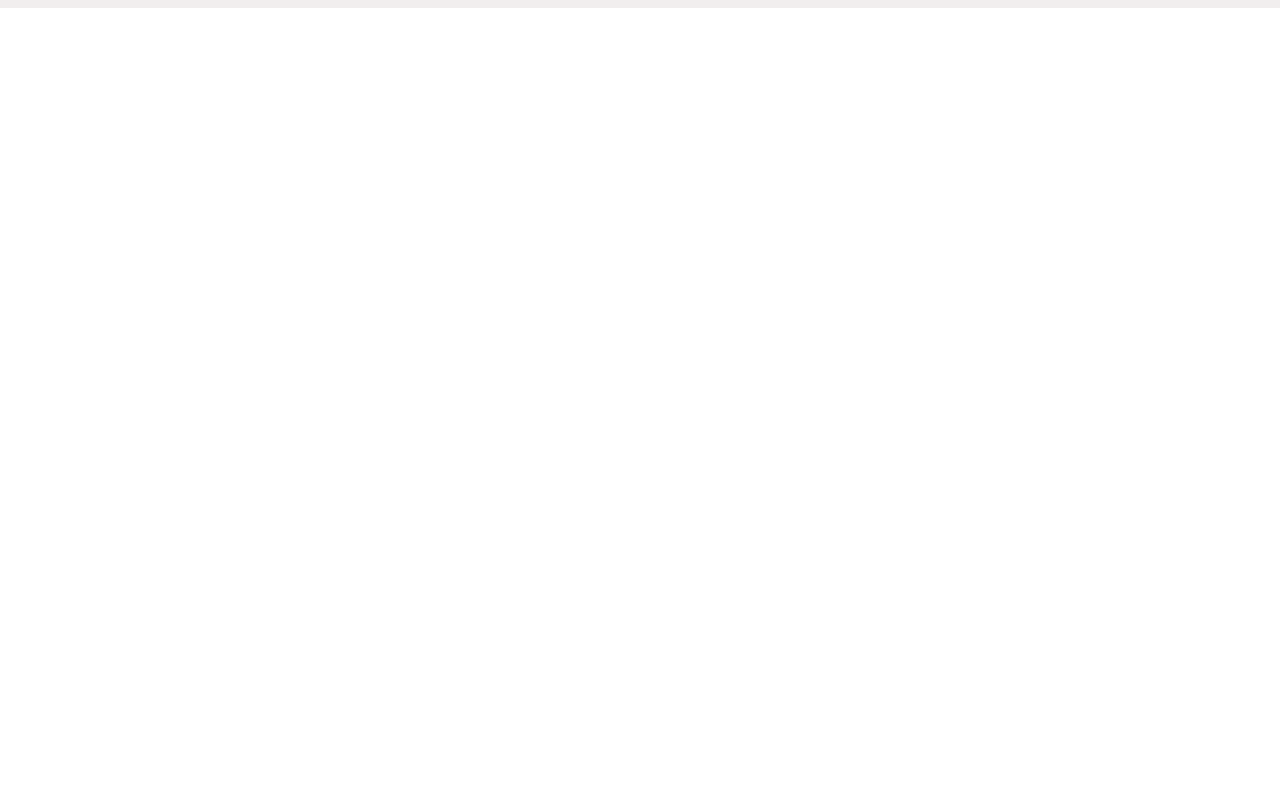
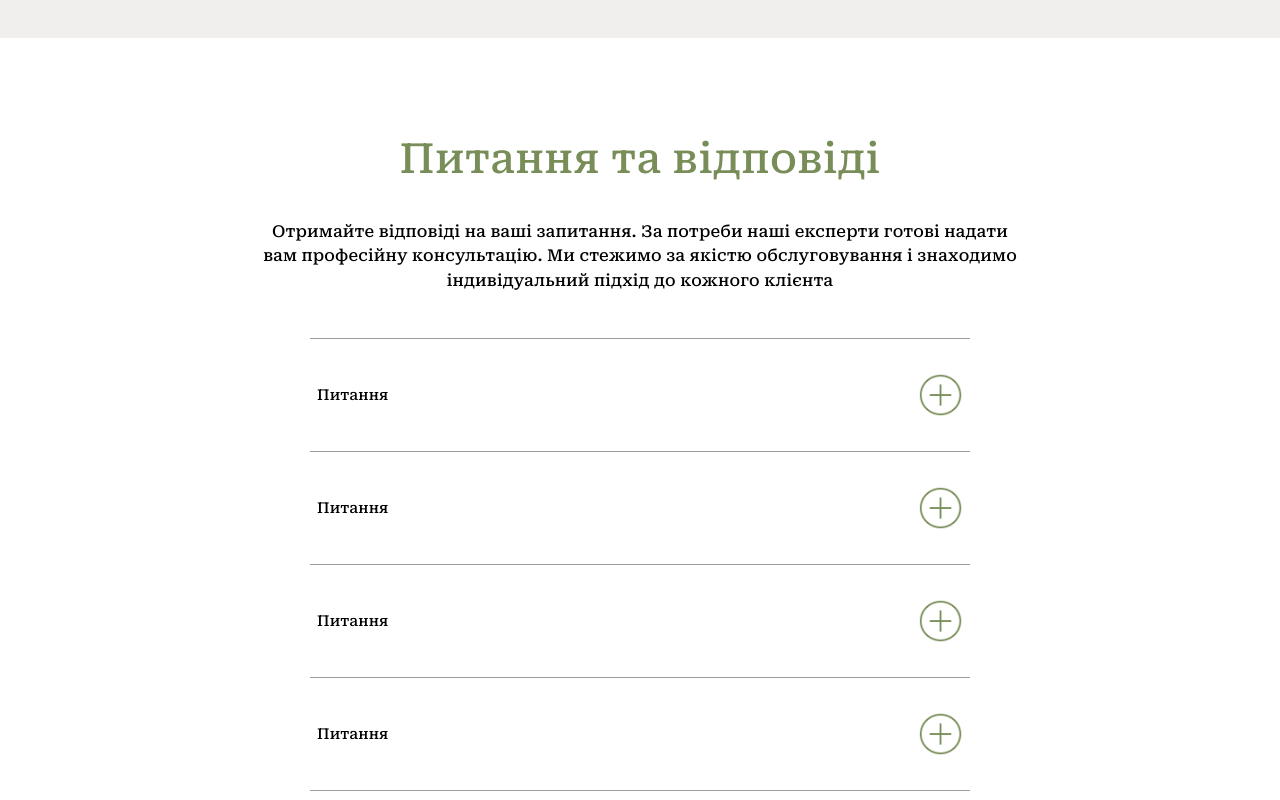
Before and after one commit to BPJam/top-real-estate-site, a React (Create React App) app in the folder client/: page / in a window 1280 px wide. Shown: the part 5400-6200 px from the top of the page. Before the commit the page ends 5408 px from the top, so only its background shows below. Built offline with nearby package versions, Linux system fonts and the light colour scheme.

Commit message:
Fix some bugs and Add FAQ setcion

```diff
--- a/client/src/components/header/headerStyle.js
+++ b/client/src/components/header/headerStyle.js
@@ -48,7 +48,8 @@ const headerStyle = {
 
                         '& > div > span': {
                             fontWeight: 500,
-                            color: 'whitesmoke'
+                            color: 'whitesmoke',
+                            cursor: 'pointer'
                         }
                     }
                 }
@@ -64,21 +65,25 @@ const headerStyle = {
 
                     '&:first-of-type': {
                         display: 'flex',
-                        flexDirection: 'column'
+                        flexDirection: 'column',
+                        cursor: 'pointer'
                     },
 
                     '& > div > div > span': {
                         fontWeight: 500,
-                        color: 'whitesmoke'
+                        color: 'whitesmoke',
+                        cursor: 'pointer'
                     },
 
                     '& > a > div > span': {
                         fontWeight: 500,
-                        color: 'whitesmoke'
+                        color: 'whitesmoke',
+                        cursor: 'pointer'
                     },
 
                     '& > div > svg': {
-                        color: 'whitesmoke'
+                        color: 'whitesmoke',
+                        cursor: 'pointer'
                     }
                 }
             }
--- a/client/src/components/main/Main.jsx
+++ b/client/src/components/main/Main.jsx
@@ -5,6 +5,7 @@ import MainCompanyInfo from './mainCompanyInfo/MainCompanyInfo';
 import MainProducts from './mainProducts/MainProducts';
 import MainObjects from './mainObjects/MainObjects';
 import MainDirector from './mainDirector/MainDirector';
+import MainFAQ from './mainFAQ/MainFAQ';
 
 function Main({ load, isLoaded }) {
     return (
@@ -17,6 +18,7 @@ function Main({ load, isLoaded }) {
             </Box>
             <MainObjects load={load} />
             <MainDirector load={load} />
+            <MainFAQ load={load} />
         </Box>
     );
 }
--- a/client/src/components/main/mainDirector/MainDirector.jsx
+++ b/client/src/components/main/mainDirector/MainDirector.jsx
@@ -3,14 +3,14 @@ import { Box, Typography } from '@mui/material';
 
 function MainDirector() {
     return (
-        <Box component={'section'} sx={{ width: '100%', height: 'calc(100vh + 6em)', padding: '6rem', backgroundColor: '#F1EEEE' }}>
+        <Box component={'section'} sx={{ width: '100%', height: 'calc(100vh + 8em)', padding: '6rem', backgroundColor: '#F1EEEE' }}>
             <Box component={'section'} sx={{ width: '100%', height: '100%', display: 'flex', flexDirection: 'row', backgroundColor: 'white' }}>
                 <Box component={'section'} sx={{ display: 'flex', flexDirection: 'column', alignItems: 'start', width: '50%', padding: '7rem 6rem'}}>
-                    <Typography component={'h1'} sx={{ textAlign: 'rigth', fontSize: '2rem', fontWeight: 600, color: '#788d58'  }}>
+                    <Typography component={'h1'} sx={{ textAlign: 'rigth', fontSize: '1.8rem', fontWeight: 600  }}>
                         Софійчук Вікторія Константинівна
                     </Typography>
 
-                    <Typography component={'p'} sx={{ fontSize: '0.9rem', textAlign: 'rigth', fontWeight: 600 , flexGrow: 1 }}>
+                    <Typography component={'p'} sx={{ fontSize: '0.9rem', textAlign: 'rigth', fontWeight: 600 , flexGrow: 1, color: '#788d58' }}>
                         Генеральний Директор
                     </Typography>
 
--- /dev/null
+++ b/client/src/components/main/mainFAQ/MainFAQ.jsx
@@ -0,0 +1,92 @@
+import React, { useState } from 'react';
+import { Box, Collapse, List, ListItem, ListItemText, Typography } from '@mui/material';
+
+const faq = [
+    {
+        _id: '0',
+        title: 'Питання',
+        description: 'Відповідь'
+    },
+    {
+        _id: '1',
+        title: 'Питання',
+        description: 'Відповідь'
+    },
+    {
+        _id: '2',
+        title: 'Питання',
+        description: 'Відповідь'
+    },
+    {
+        _id: '3',
+        title: 'Питання',
+        description: 'Відповідь'
+    },
+    {
+        _id: '4',
+        title: 'Питання',
+        description: 'Відповідь'
+    },
+    {
+        _id: '5',
+        title: 'Питання',
+        description: 'Відповідь'
+    }
+]
+
+function MainFAQ() {
+    const [open, setOpen] = useState([]);
+
+    const handleClick = (e) => {
+        if (open.includes(e.target.id)) {
+            return setOpen(open.filter(id => id !== e.target.id));
+        }
+
+        return setOpen([...open, e.target.id]);
+    };
+
+    return (
+        <Box id='faq' component={'section'} sx={{ width: '100%', minHeight: 'calc(100vh + 12rem)', padding: '6rem' }}>
+            <Box component={'section'} sx={{ width: '100%', minHeight: 'calc(100vh + 6rem)', display: 'flex', flexDirection: 'column', alignItems: 'center' }}>
+                <Box component={'section'} sx={{ display: 'flex', flexDirection: 'column', alignItems: 'center', mb: '3rem' }}>
+                    <Typography component={'h1'} sx={{ textAlign: 'center', fontSize: '2.8rem', fontWeight: 500, color: '#788d58', mb: '2rem' }}>
+                        Питання та відповіді
+                    </Typography>
+
+                    <Typography component={'p'} sx={{ fontSize: '1.1rem', textAlign: 'center', pl: '15%', pr: '15%', fontWeight: 500 }}>
+                        Отримайте відповіді на ваші запитання. За потреби наші
+                        експерти готові надати вам професійну
+                        консультацію. Ми стежимо за якістю обслуговування і знаходимо
+                        індивідуальний підхід до кожного клієнта
+                    </Typography>
+                </Box>
+
+                <Box component={'section'} sx={{ width: '60%', display: 'flex', flexDirection: 'column', alignItems: 'center', flexGrow: 1, flexWrap: 'wrap', '& > div:not(:nth-of-type(even))': { borderTop: '1px solid #9D9B9B', borderBottom: '1px solid #9D9B9B' }, '& > div:last-child': { borderBottom: '1px solid #9D9B9B' } }}>
+                    {
+                        faq.map(e => {
+                            return (
+                                <Box key={e._id} sx={{ display: 'flex', flexDirection: 'row', width: '100%', justifyContent: 'space-between', alignItems: 'center', flexWrap: 'wrap', padding: '1rem 0.5rem', flexGrow: 1, '&:hover': { backgroundColor: '#e0e0e0' } }}>
+                                    <Typography component={'p'} sx={{ fontWeight: '500' }}>
+                                        { e.title }
+                                    </Typography>
+
+                                    <Box id={e._id} component={'img'} src={ open.includes(e._id) ? './minus.png' : './plus.png' } alt='faq-icon' sx={{ width: '3rem', height: '3rem', cursor: 'pointer' }} onClick={(e) => handleClick(e)} />
+
+                                    <Collapse in={ open.includes(e._id) } timeout={800} unmountOnExit sx={{ width: '100%' }}>
+                                        <List component="section" sx={{ '& .MuiListItem-root': {  padding: 0 }}}>
+                                            <ListItem>
+                                                <ListItemText primary={e.description} />
+                                            </ListItem>
+                                        </List>
+                                    </Collapse>
+                                </Box>
+                            );
+                        })
+                    }
+                </Box>
+            </Box>
+        </Box>
+    );
+}
+
+export default MainFAQ;
--- a/client/src/reset.css
+++ b/client/src/reset.css
@@ -62,6 +62,7 @@ html {
 
 [class*="MuiTypography-root"] {
     font-family: 'Roboto Serif', serif !important;
+    cursor: default;
 }
 
 body {
```
Also changed, not shown: client/src/components/header/Header.jsx (+13 -13 lines).
